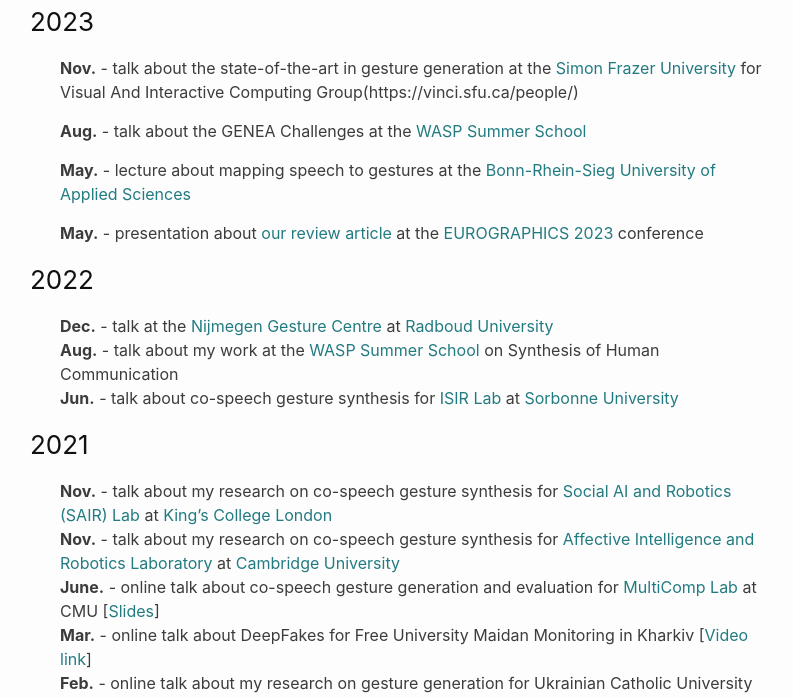
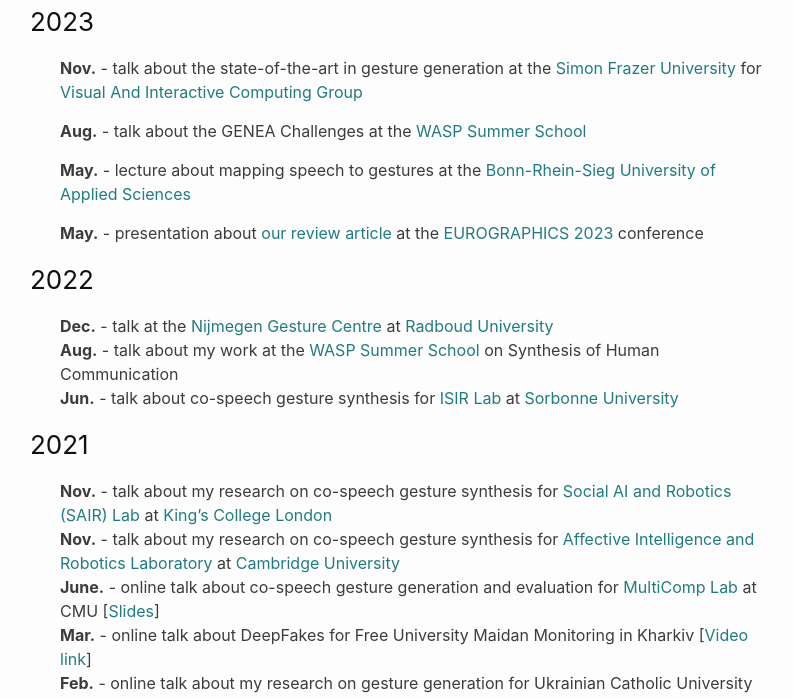
Before and after one commit to Svito-zar/Svito-zar.github.io, a Jekyll site: the page built from _pages/speaking.md, in a window 1280 px wide and 900 px high, scrolled down 321 px, cut to the strip 202-900 px from the top of the window. Shown: the whole strip, without its empty margins (240-1033 px from the left). Built offline with Jekyll 4.4.1, drawn with Linux system fonts in a browser that asks for light colours.

Commit message:
A minor fix

```diff
--- a/_pages/speaking.md
+++ b/_pages/speaking.md
@@ -9,7 +9,7 @@
 
 ### 2023
 
-* <strong>Nov.</strong> - talk about the state-of-the-art in gesture generation at the [Simon Frazer University](https://www.sfu.ca/) for Visual And Interactive Computing Group(https://vinci.sfu.ca/people/)
+* <strong>Nov.</strong> - talk about the state-of-the-art in gesture generation at the [Simon Frazer University](https://www.sfu.ca/) for [Visual And Interactive Computing Group](https://vinci.sfu.ca/people/)
 
 * <strong>Aug.</strong> - talk about the GENEA Challenges at the [WASP Summer School](https://wasp-sweden.org/industrial-cooperation/research-arenas/wara-media-and-language/)
 
```
